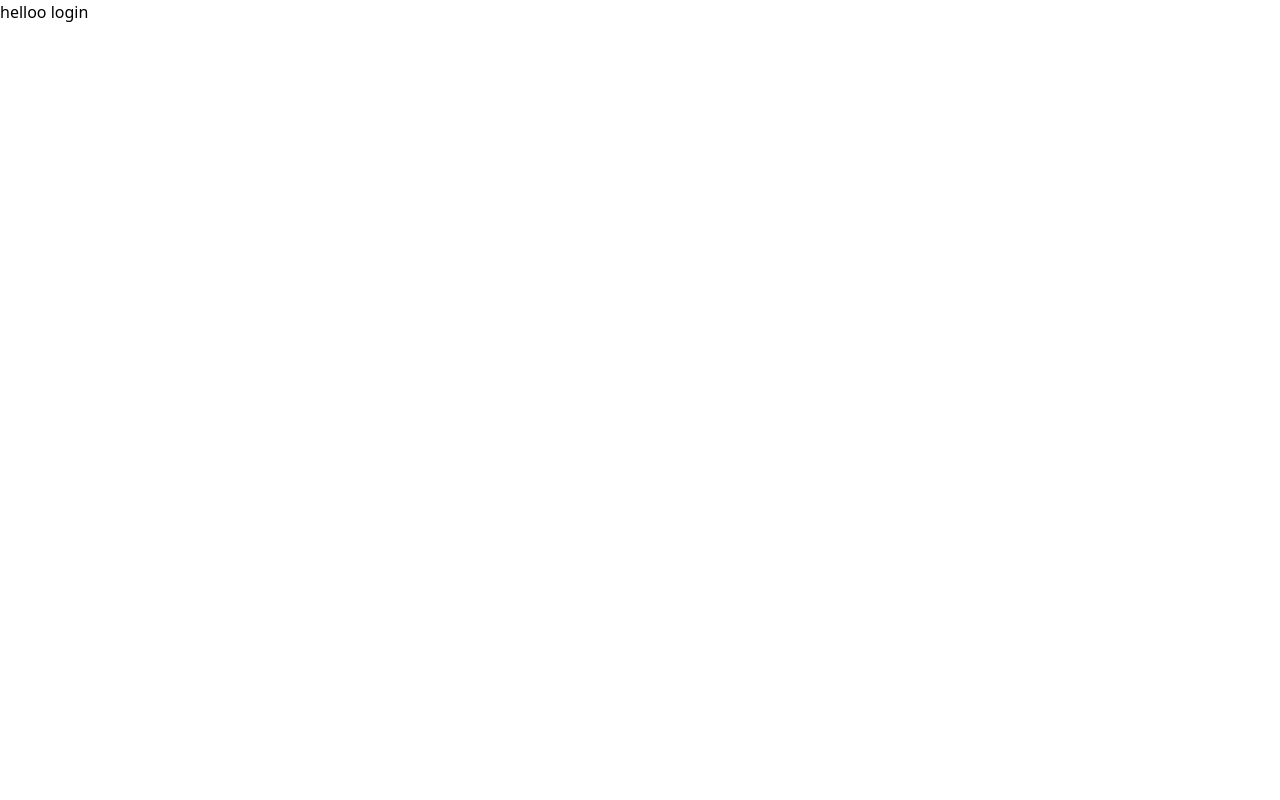
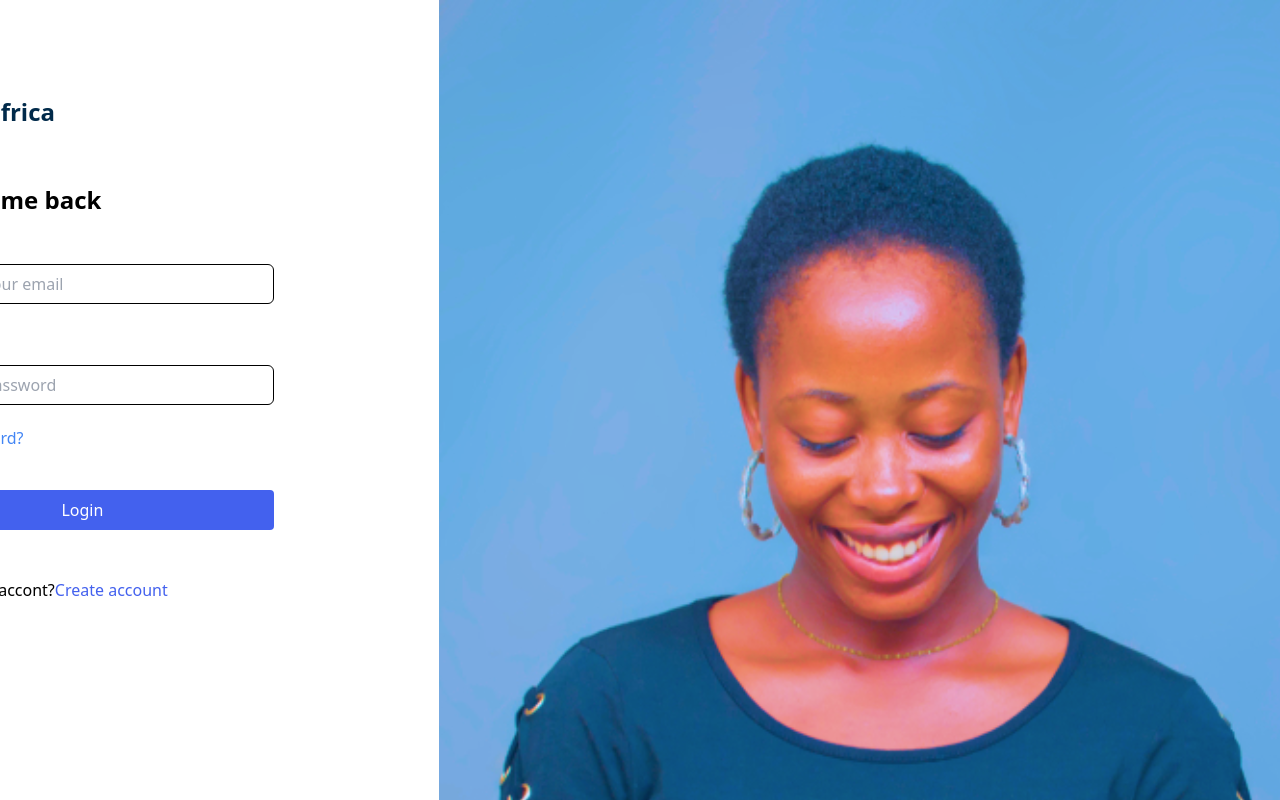
Before and after one commit to Danny4life/fintech-ui, a React (Create React App) app: page /login in a window 1280 px wide. Shown: the top 800 px of the page. Built offline with nearby package versions, Linux system fonts and the light colour scheme.

Commit message:
added PasswordReset page

```diff
--- a/src/App.js
+++ b/src/App.js
@@ -1,6 +1,7 @@
 import { BrowserRouter, Route, Routes } from "react-router-dom";
 import Home from "./components/Home";
-import Login from "./components/Login";
+import LoginPage from "./components/LoginPage";
+import PasswordReset from "./components/PasswordReset";
 // import Signup from "./components/Signup";
 // import SignupForm from "./components/SignupForm";
 
@@ -10,7 +11,8 @@ function App() {
     <BrowserRouter>
       <Routes>
         <Route path="/signUp" element={<Home />} />
-        <Route path="/login" element={<Login />} />
+        <Route path="/login" element={<LoginPage />} />
+        <Route path="/forgetPassword" element={<PasswordReset />} />
       </Routes>
     </BrowserRouter>
 
--- a/src/components/Home.jsx
+++ b/src/components/Home.jsx
@@ -1,3 +1,4 @@
+
 import Signup from "./Signup";
 import SignupForm from "./SignupForm";
 
@@ -10,6 +11,7 @@ const Home = () => {
         <div className="flex">
           <div className="">
             <SignupForm />
+            {/* <Login /> */}
           </div>
           <div className="hidden lg:block">
             <Signup />
--- a/src/components/Login.jsx
+++ b/src/components/Login.jsx
@@ -1,8 +1,44 @@
+import Form from "../form/Form";
+import IconEmail from "../icons/IconEmail";
+import IconClock from "../icons/IconClock";
+import { useNavigate } from "react-router-dom";
+
+
 const Login = () => {
+
+    const navigate = useNavigate();
     return (
-        <section>
-            helloo login
-        </section>
+        <section className="flex">
+        <div className="">
+            <h1 className="flex mr-96 pt-24 text-metal font-bold text-2xl">Fintech.africa</h1>
+            <h2 className="mt-14 text-solid font-bold text-2xl">Hi, Welcome back</h2>
+            <div>
+
+                <Form  name="Email" placeHolder="Enter your email" type="email" required />
+                <IconEmail className="relative bottom-7 left-4" />
+                <Form  name="Password" placeHolder="Enter password" type="password" required />
+                <IconClock className="relative bottom-8 left-4" />
+                <p><a onClick={() => navigate("/forgetPassword")} className="text-base text-pwd cursor-pointer" href>Forgot Password?</a></p>
+                <div className="">
+                    <button className="rounded text-shine bg-soft w-96 h-10 mt-10">Login</button>
+                </div>
+            </div>
+              <div className="mt-12">
+                <span className="text-solid text-base">Don't have an accont?
+                    <a onClick={() => navigate("/signUp")} href className="cursor-pointer text-soft">
+                        Create account
+                    </a>
+                </span>
+             </div>
+
+
+        </div>
+
+
+
+
+
+    </section>
      );
 }
 
--- /dev/null
+++ b/src/components/LoginPage.jsx
@@ -0,0 +1,23 @@
+import Login from "./Login";
+import Signup from "./Signup";
+
+const LoginPage = () => {
+    return (
+        <div>
+        <div className="flex m-0 p-0 justify-end">
+    <div className="flex">
+      <div className="">
+        <Login />
+        {/* <Login /> */}
+      </div>
+      <div className="hidden lg:block">
+        <Signup />
+      </div>
+
+    </div>
+   </div>
+    </div>
+     );
+}
+
+export default LoginPage;
--- /dev/null
+++ b/src/components/PasswordReset.jsx
@@ -0,0 +1,38 @@
+
+import { useNavigate } from "react-router-dom";
+import Form from "../form/Form";
+import IconEmail from "../icons/IconEmail";
+
+const PasswordReset = () => {
+
+    const navigate = useNavigate();
+    return (
+        <section className="justify-start">
+            <div className="w-1/2 h-96 mx-auto mt-48 bg-bground justify-center flex">
+                <div className="flex flex-col justify-center">
+                    <h2 className="text-2xl text-pwdcol font-bold mt-4 leading-10 mx-auto">Forget Password</h2>
+                    <p className="text-xs font-normal text-inputColor leading-5 mx-auto">Enter the email associated with your account and we’ll <br /> send an email with
+                        instruction to reset your password
+                    </p>
+                    <div className="ml-20">
+
+                        <Form className=""  name="Email" placeHolder="Enter your email" type="email" required />
+                        <IconEmail className="relative bottom-7 left-4" />
+                        <div>
+                            <button className="rounded-md text-shine bg-soft w-96 h-10 mt-0">Reset Password</button>
+                        </div>
+                        <div className="flex ml-24">
+                            <button
+                            onClick={() => navigate("/login")}
+                             className=" text-solid bg-inputColor w-32 h-11 mt-4 text-xs leading-5">Back to Login</button>
+                        </div>
+
+                    </div>
+                </div>
+
+            </div>
+        </section>
+     );
+}
+
+export default PasswordReset;
--- a/tailwind.config.js
+++ b/tailwind.config.js
@@ -10,6 +10,9 @@ module.exports = {
       "inputColor" : "#C4C4C4",
       "soft" : "#4361EE",
       "shine" : "#FFFFFF",
+      "pwd" : "#4285F4;",
+      "bground" : "#E5E5E5",
+      "pwdcol" : "#21334F",
 
     extend: {},
   },
```
Also changed, not shown: src/components/SignupForm.jsx (+38 -17 lines), src/form/Form.jsx (+1 -83 lines), src/index.css (line endings or trailing spaces).
